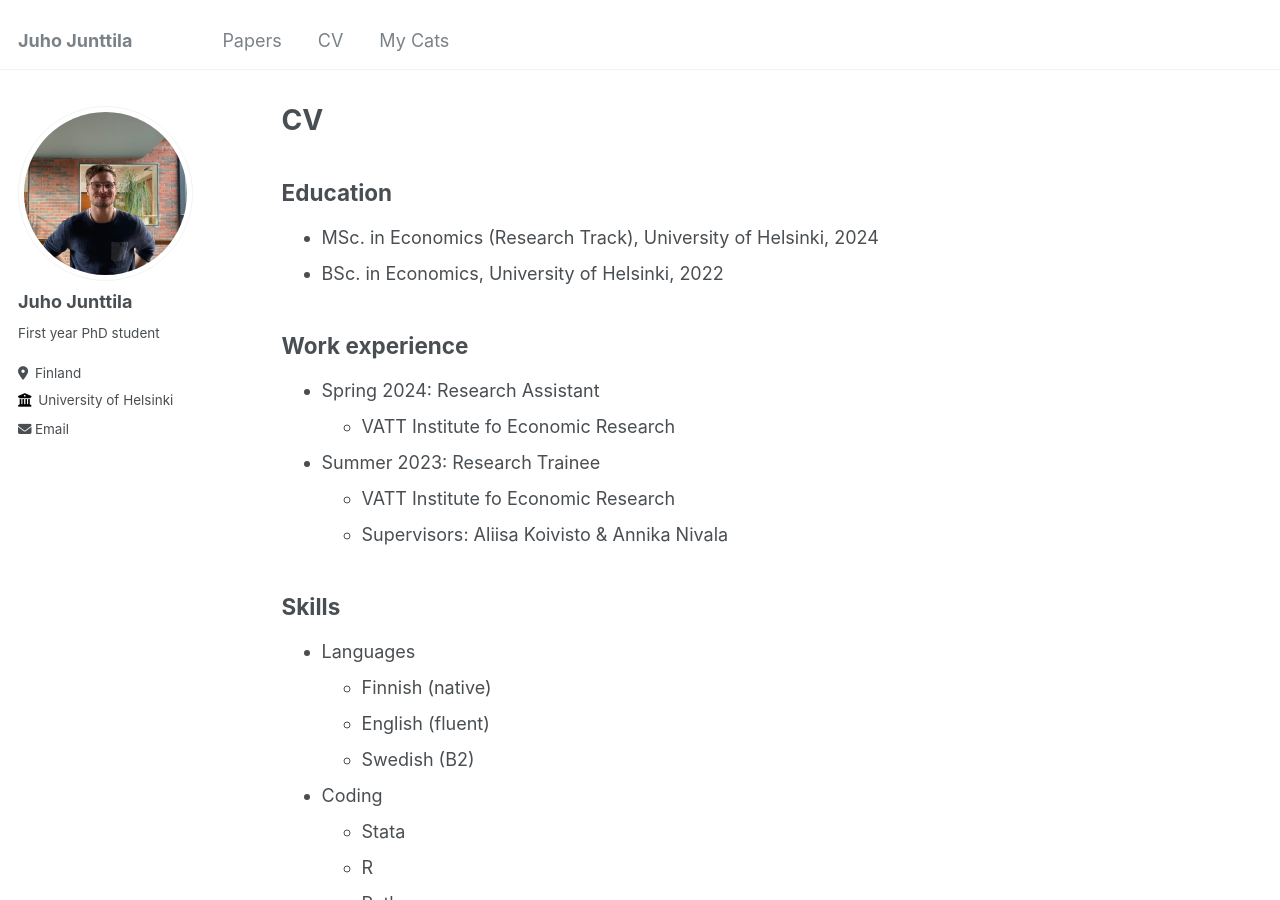
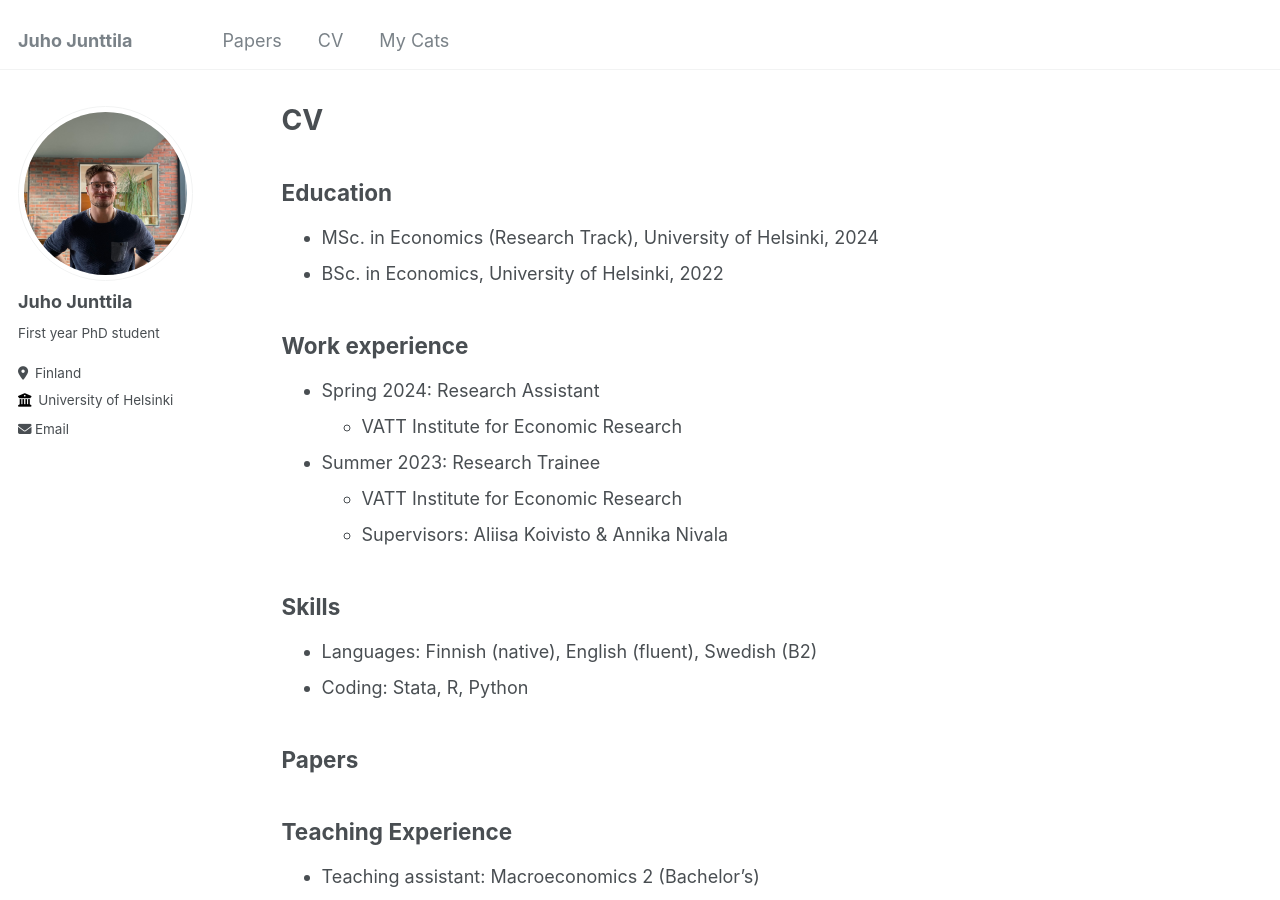
Before and after one commit to Juho-Junttila/Juho-Junttila.github.io, a Jekyll site: the page built from _pages/cv.md, in a window 1280 px wide and 900 px high. Built offline with Jekyll 4.4.1, drawn with Linux system fonts in a browser that asks for light colours.

Commit message:
Update cv.md

```diff
--- a/_pages/cv.md
+++ b/_pages/cv.md
@@ -18,23 +18,17 @@ Education
 Work experience
 -----
 * Spring 2024: Research Assistant
-  * VATT Institute fo Economic Research
+  * VATT Institute for Economic Research
 
 * Summer 2023: Research Trainee
-  * VATT Institute fo Economic Research
+  * VATT Institute for Economic Research
   * Supervisors: Aliisa Koivisto & Annika Nivala
 
 
 Skills
 -----
-* Languages
-  * Finnish (native)
-  * English (fluent)
-  * Swedish (B2)
-* Coding
-  * Stata
-  * R
-  * Python
+* Languages: Finnish (native), English (fluent), Swedish (B2)
+* Coding: Stata, R, Python
 
 
 Papers
```
